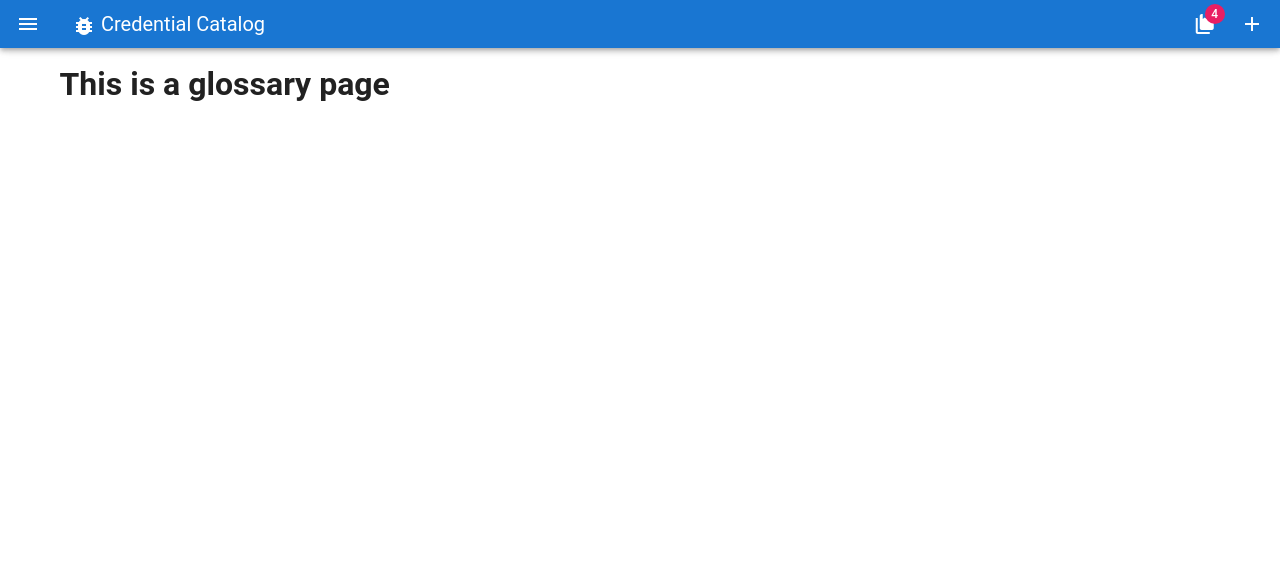
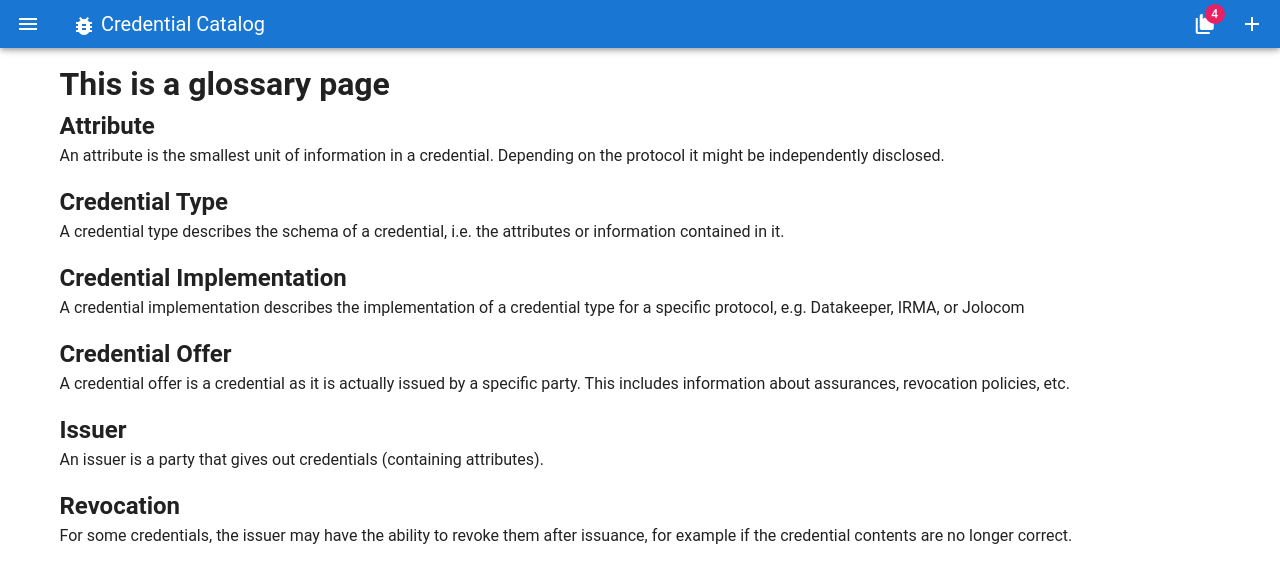
Before and after one commit to tno-ssi-lab/credential-catalog, a Vue app: page /#/glossary in a window 1280 px wide. Shown: the top 582 px of the page. Built offline with nearby package versions, Linux system fonts and the light colour scheme; a small style sheet from the web is missing.

Commit message:
add some basic terminology to the glossary page

```diff
--- a/src/views/Glossary.vue
+++ b/src/views/Glossary.vue
@@ -1,6 +1,23 @@
 <template>
   <div class="glossary">
     <h1>This is a glossary page</h1>
+    <h2>Attribute</h2>
+    <p>An attribute is the smallest unit of information in a credential. Depending on the protocol it might be independently disclosed.</p>
+
+    <h2>Credential Type</h2>
+    <p>A credential type describes the schema of a credential, i.e. the attributes or information contained in it.</p>
+
+    <h2>Credential Implementation</h2>
+    <p>A credential implementation describes the implementation of a credential type for a specific protocol, e.g. Datakeeper, IRMA, or Jolocom</p>
+
+    <h2>Credential Offer</h2>
+    <p>A credential offer is a credential as it is actually issued by a specific party. This includes information about assurances, revocation policies, etc.</p>
+
+    <h2>Issuer</h2>
+    <p>An issuer is a party that gives out credentials (containing attributes).</p>
+
+    <h2>Revocation</h2>
+    <p>For some credentials, the issuer may have the ability to revoke them after issuance, for example if the credential contents are no longer correct.</p>
   </div>
 </template>
 
```
